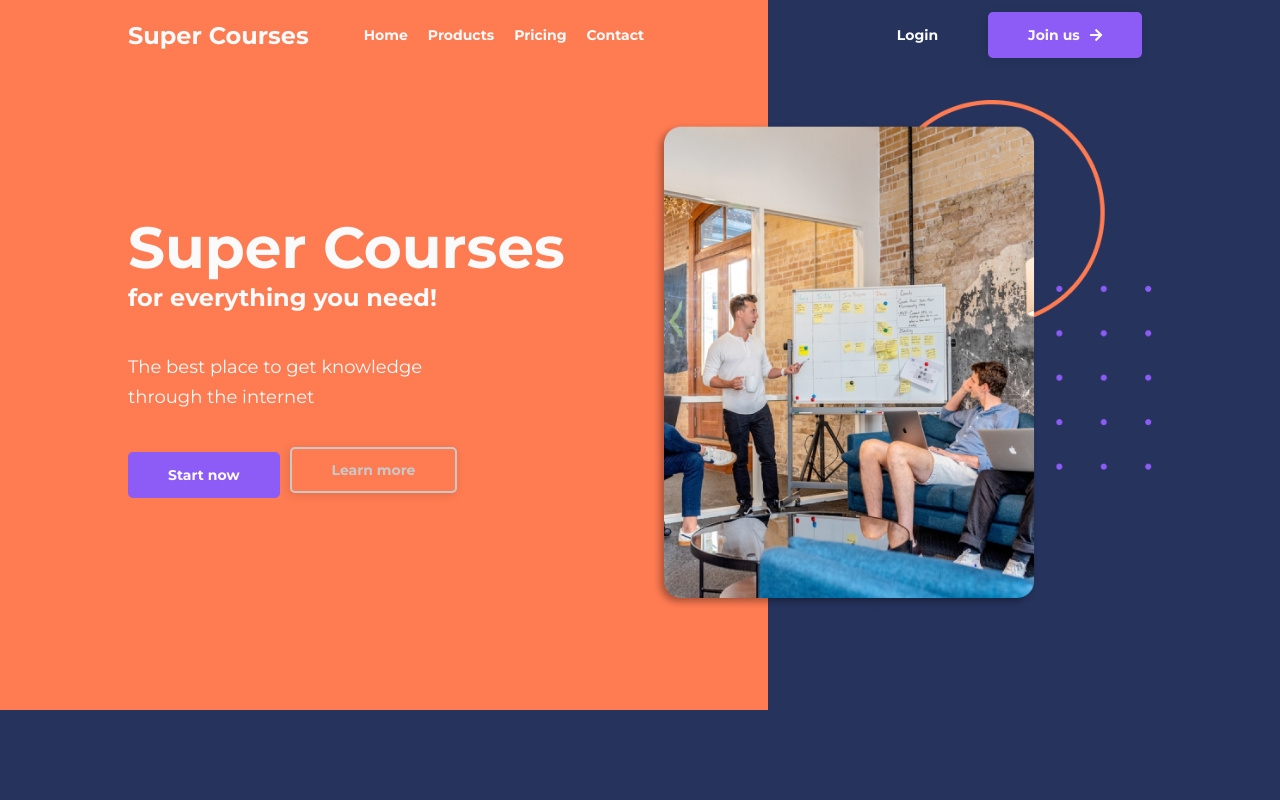
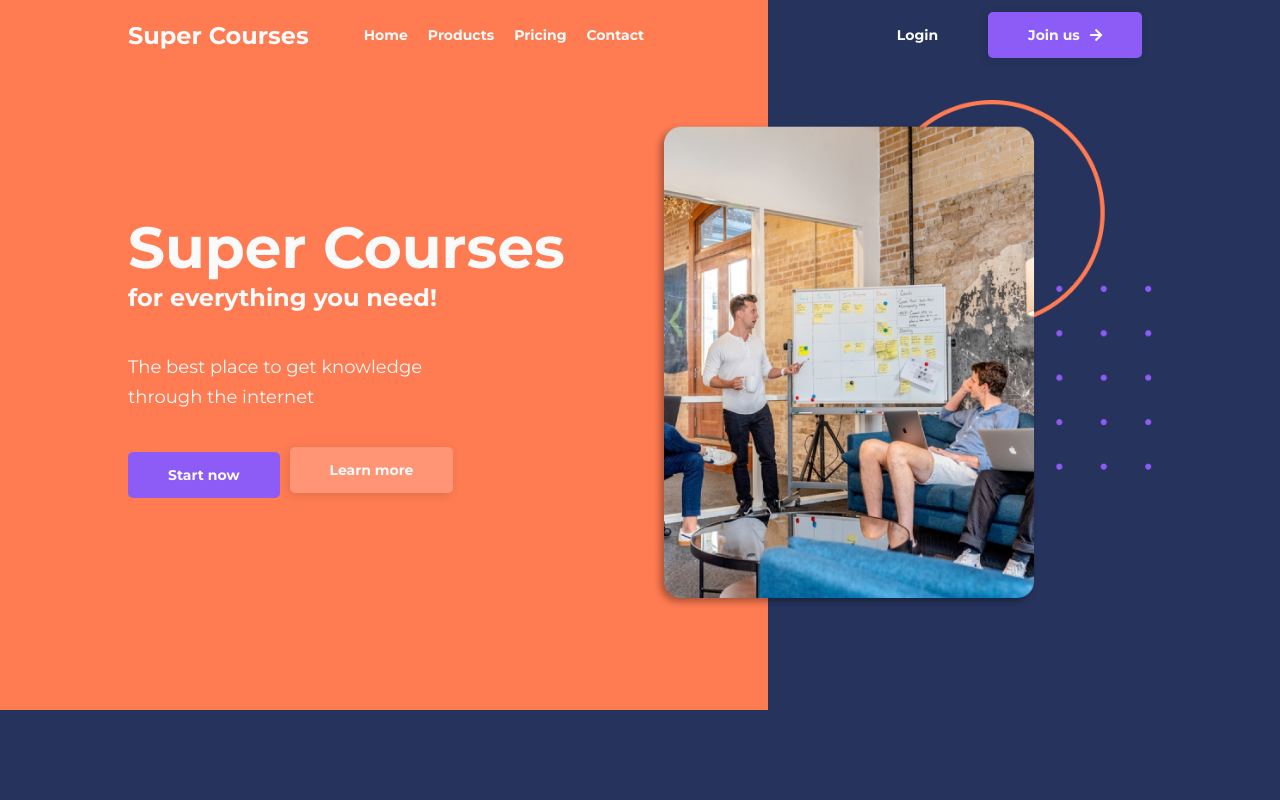
Before and after one commit to pedrohhcunha/supercourses, a Next.js app: page / in a window 1280 px wide. In both pictures the pointer is over the button "Learn more". Shown: the top 800 px of the page. Built offline with nearby package versions, Linux system fonts and the light colour scheme.

Commit message:
updated the hover effect from initial sectin

```diff
--- a/components/Initial/styles.module.scss
+++ b/components/Initial/styles.module.scss
@@ -56,7 +56,11 @@
 
                 &:last-child{
                     background: transparent;
-                    border: 2px solid var(--white);
+
+                    &:hover{
+                        background: rgba(255, 255, 255, 0.199);
+                        filter: brightness(1);
+                    }
                 }
 
                 &:hover{
```
